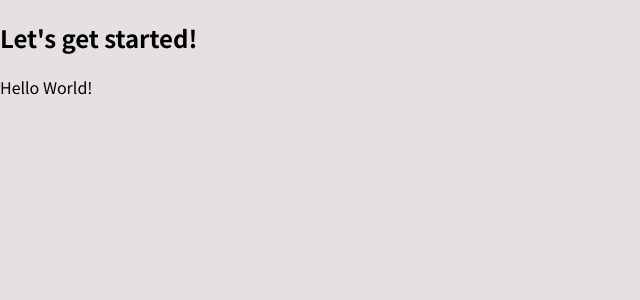
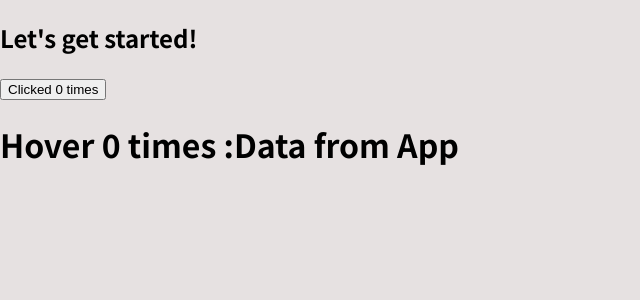
Before and after one commit to Chandan4862/reactApp, a React (Create React App) app: page / in a window 1280 px wide. Shown: the top 300 px of the page, without its empty margins (0-640 px from the left). Built offline with nearby package versions, Linux system fonts and the light colour scheme.

Commit message:
Hoc concept

```diff
--- a/src/App.js
+++ b/src/App.js
@@ -1,10 +1,12 @@
-import HelloWorld from './components/HelloWorld'
+import Counter from "./components/Counter";
+import Hover from "./components/Hover";
 
 function App() {
   return (
     <div>
       <h2>Let's get started!</h2>
-      <HelloWorld></HelloWorld>
+      <Counter></Counter>
+      <Hover name=":Data from App"></Hover>
     </div>
   );
 }
--- /dev/null
+++ b/src/components/Counter.js
@@ -0,0 +1,12 @@
+import React, { useState } from "react";
+import withCounter from "./Hoc";
+
+const Counter = ({ incrementCounter, counter }) => {
+  return (
+    <>
+      <button onClick={incrementCounter}> Clicked {counter} times</button>
+    </>
+  );
+};
+
+export default withCounter(Counter);
--- a/src/components/HelloWorld.js
+++ /dev/null
@@ -1,12 +0,0 @@
-import React from "react";
-
-const HelloWorld = ()=>{
-
-    return (
-        <div>
-            Hello World!
-        </div>
-    )
-}
-
-export default HelloWorld
--- /dev/null
+++ b/src/components/Hoc.js
@@ -0,0 +1,24 @@
+import React, { useState } from "react";
+
+const withCounter = (WrappedComponent) => {
+  const NewComponent = (props) => {
+    const [counter, setCounter] = useState(0);
+    let incrementCounter = () => {
+      setCounter((preState) => preState + 1);
+    };
+    console.log(props);
+    return (
+      <>
+        <WrappedComponent
+          incrementCounter={incrementCounter}
+          counter={counter}
+          {...props}
+        ></WrappedComponent>
+      </>
+    );
+  };
+
+  return NewComponent;
+};
+
+export default withCounter;
--- /dev/null
+++ b/src/components/Hover.js
@@ -0,0 +1,14 @@
+import React, { useState } from "react";
+import withCounter from "./Hoc";
+
+const Hover = ({ incrementCounter, counter, name }) => {
+  return (
+    <>
+      <h1 onMouseOver={incrementCounter}>
+        Hover {counter} times {name}
+      </h1>
+    </>
+  );
+};
+
+export default withCounter(Hover);
```
